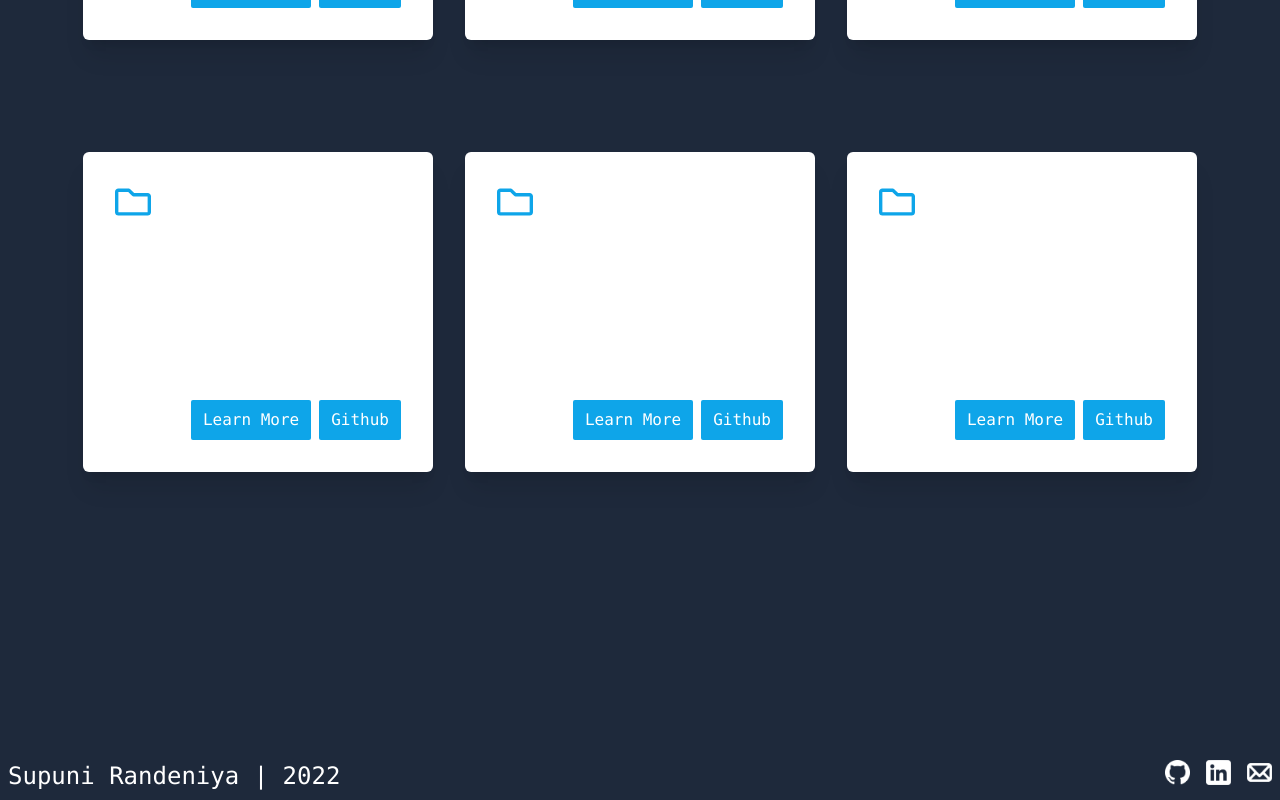
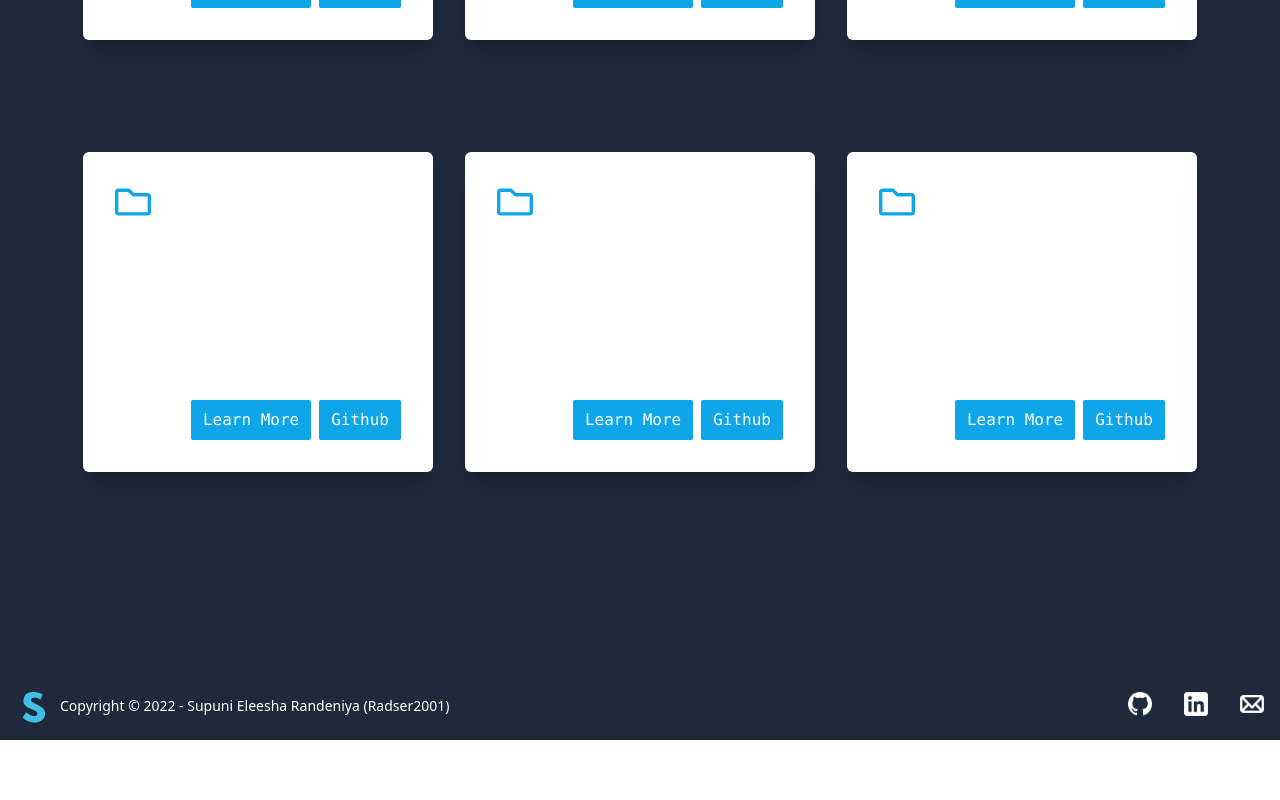
Before and after one commit to Radser2001/Portfolio, a Next.js app: page /projects in a window 1280 px wide. Shown: the part 2424-3224 px from the top of the page. After the commit the page ends 3164 px from the top, so only its background shows below. Built offline with nearby package versions, Linux system fonts and the light colour scheme.

Commit message:
Update footer

```diff
--- a/components/Footer.js
+++ b/components/Footer.js
@@ -3,24 +3,25 @@ import Image from "next/image";
 import github from "../public/github.png";
 import linkedin from "../public/linkedin.png";
 import mail from "../public/mail.png";
-
+import logo from "../public/logo.svg";
 const Footer = () => {
   return (
     <>
-      <div className="font-mono mt-40">
-        <div className="flex justify-between items-center p-2">
-          <div>
-            <p className="text-md md:text-2xl">
-              Supuni Randeniya | {new Date().getFullYear()}
+      <footer className="footer mt-20 shadow-xl bg-slate-800 items-center p-4 text-white">
+        <aside className="items-center grid-flow-col">
+          <Image src={logo} width={36} height={36} alt="logo" />
+          <p>
+            Copyright © {new Date().getFullYear()} - Supuni Eleesha Randeniya
+            (Radser2001)
           </p>
-          </div>
-          <div className="flex items-center justify-center lg:justify-start">
+        </aside>
+        <nav className="grid-flow-col gap-4 md:place-self-center md:justify-self-end">
           <a
             href="https://github.com/Radser2001/"
             target="_blank"
             rel="noopener noreferrer"
           >
-              <Image src={github} alt="Github" width={25} height={25} />
+            <Image src={github} alt="Github" width={24} height={24} />
           </a>
           <a
             href="https://www.linkedin.com/in/supuni-eleesha/"
@@ -28,7 +29,7 @@ const Footer = () => {
             rel="noopener noreferrer"
             className="ml-4"
           >
-              <Image src={linkedin} alt="Linkedin" width={25} height={25} />
+            <Image src={linkedin} alt="Linkedin" width={24} height={24} />
           </a>
           <a
             href="mailto:supuni.randeniya@gmail.com"
@@ -36,11 +37,10 @@ const Footer = () => {
             rel="noopener noreferrer"
             className="ml-4"
           >
-              <Image src={mail} alt="Mail" width={25} height={25} />
+            <Image src={mail} alt="Mail" width={24} height={24} />
           </a>
-          </div>
-        </div>
-      </div>
+        </nav>
+      </footer>
     </>
   );
 };
```
Lines whose indentation alone changed are shown as unchanged.
